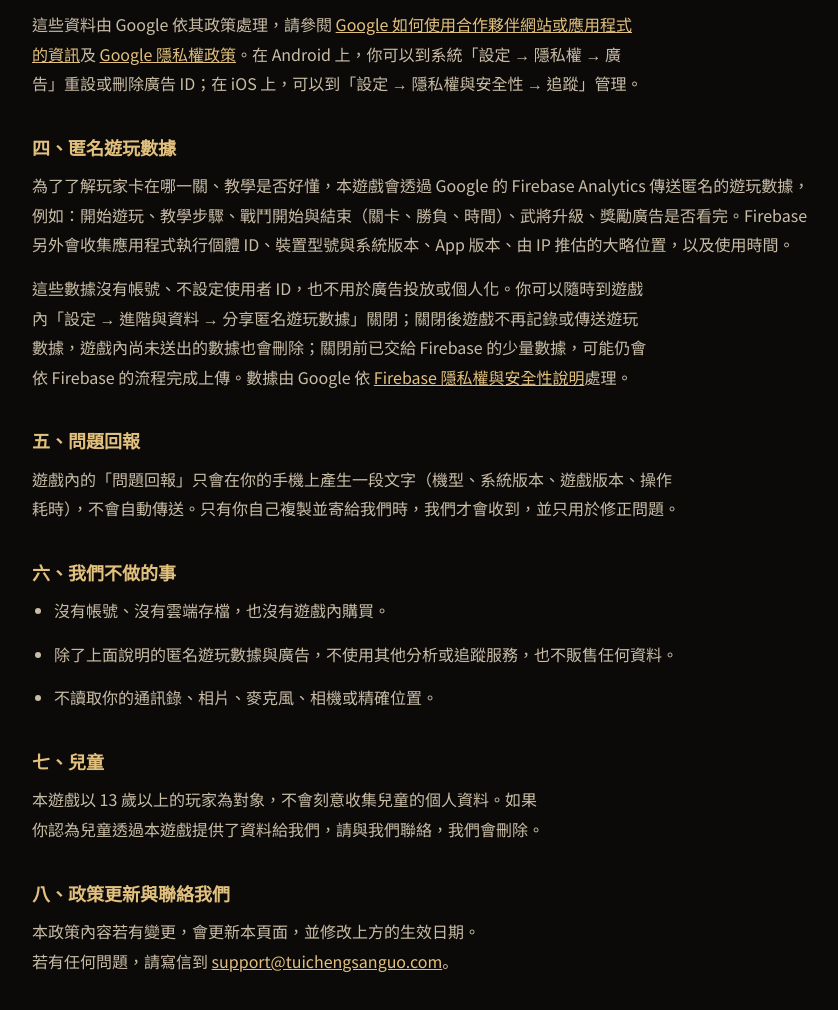
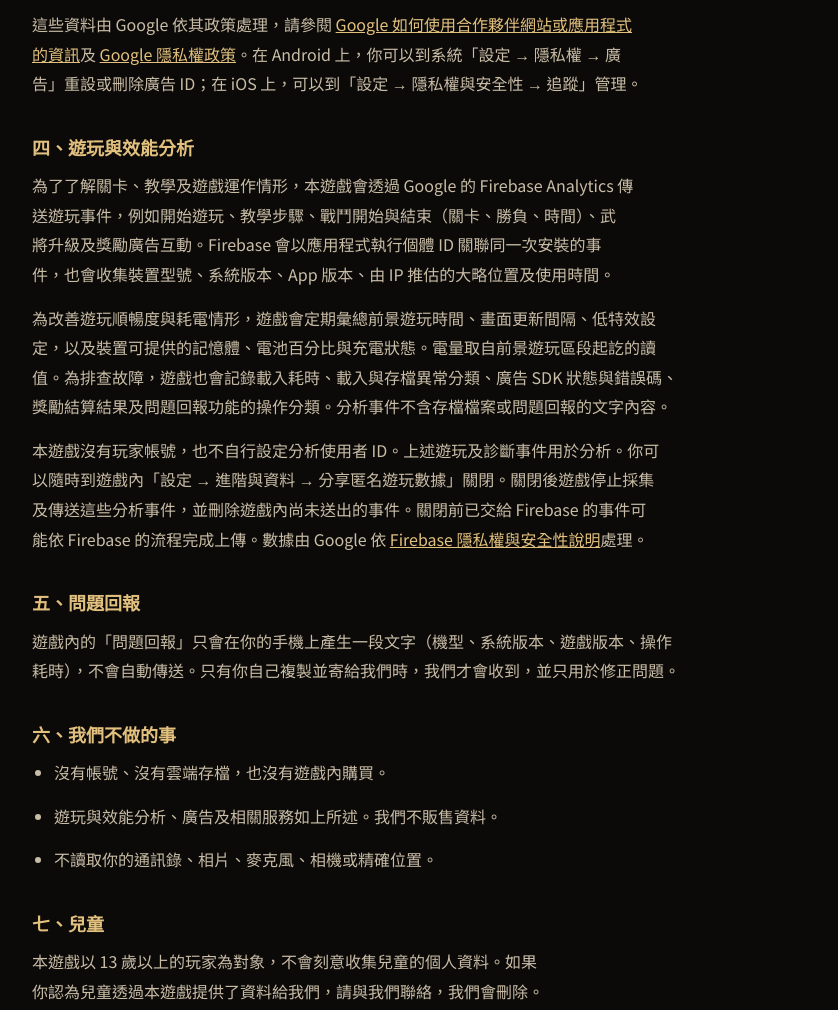
Before and after one commit to StudjoDev/tuichengsanguo-site, a plain HTML site: page privacy.html in a window 1280 px wide. Shown: the part 1260-2270 px from the top of the page, without its empty margins (40-878 px from the left). Drawn offline with Linux system fonts and the light colour scheme.

Commit message:
Disclose gameplay and performance analytics in privacy policy

```diff
--- a/privacy.html
+++ b/privacy.html
@@ -4,7 +4,7 @@
 <meta charset="utf-8">
 <meta name="viewport" content="width=device-width, initial-scale=1">
 <title>隱私權政策｜推城三國官方網站</title>
-<meta name="description" content="《推城三國》隱私權政策。了解遊戲進度、獎勵廣告、匿名遊玩數據與問題回報的資料處理方式。">
+<meta name="description" content="《推城三國》隱私權政策。了解遊戲進度、獎勵廣告、遊玩與效能分析及問題回報的資料處理方式。">
 <meta name="theme-color" content="#0c0a08">
 <link rel="canonical" href="https://tuichengsanguo.com/privacy.html">
 <link rel="icon" type="image/png" href="assets/icon-256.png">
@@ -12,7 +12,7 @@
 <meta property="og:type" content="website">
 <meta property="og:site_name" content="推城三國">
 <meta property="og:title" content="隱私權政策｜推城三國官方網站">
-<meta property="og:description" content="《推城三國》隱私權政策。了解遊戲進度、獎勵廣告、匿名遊玩數據與問題回報的資料處理方式。">
+<meta property="og:description" content="《推城三國》隱私權政策。了解遊戲進度、獎勵廣告、遊玩與效能分析及問題回報的資料處理方式。">
 <meta property="og:url" content="https://tuichengsanguo.com/privacy.html">
 <meta property="og:image" content="https://tuichengsanguo.com/assets/og.jpg">
 <meta property="og:locale" content="zh_TW">
@@ -105,15 +105,16 @@ a:focus-visible,summary:focus-visible{outline:2px solid #e2c07e;outline-offset:4
 <tr><td>當機、效能與其他診斷資料</td><td>維持廣告正常運作、分析</td></tr>
 </table>
 <p>這些資料由 Google 依其政策處理，請參閱 <a href="https://policies.google.com/technologies/partner-sites?hl=zh-TW">Google 如何使用合作夥伴網站或應用程式的資訊</a>及 <a href="https://policies.google.com/privacy?hl=zh-TW">Google 隱私權政策</a>。在 Android 上，你可以到系統「設定 → 隱私權 → 廣告」重設或刪除廣告 ID；在 iOS 上，可以到「設定 → 隱私權與安全性 → 追蹤」管理。</p>
-<h3>四、匿名遊玩數據</h3>
-<p>為了了解玩家卡在哪一關、教學是否好懂，本遊戲會透過 Google 的 Firebase Analytics 傳送匿名的遊玩數據，例如：開始遊玩、教學步驟、戰鬥開始與結束（關卡、勝負、時間）、武將升級、獎勵廣告是否看完。Firebase 另外會收集應用程式執行個體 ID、裝置型號與系統版本、App 版本、由 IP 推估的大略位置，以及使用時間。</p>
-<p>這些數據沒有帳號、不設定使用者 ID，也不用於廣告投放或個人化。你可以隨時到遊戲內「設定 → 進階與資料 → 分享匿名遊玩數據」關閉；關閉後遊戲不再記錄或傳送遊玩數據，遊戲內尚未送出的數據也會刪除；關閉前已交給 Firebase 的少量數據，可能仍會依 Firebase 的流程完成上傳。數據由 Google 依 <a href="https://firebase.google.com/support/privacy?hl=zh-tw">Firebase 隱私權與安全性說明</a>處理。</p>
+<h3>四、遊玩與效能分析</h3>
+<p>為了了解關卡、教學及遊戲運作情形，本遊戲會透過 Google 的 Firebase Analytics 傳送遊玩事件，例如開始遊玩、教學步驟、戰鬥開始與結束（關卡、勝負、時間）、武將升級及獎勵廣告互動。Firebase 會以應用程式執行個體 ID 關聯同一次安裝的事件，也會收集裝置型號、系統版本、App 版本、由 IP 推估的大略位置及使用時間。</p>
+<p>為改善遊玩順暢度與耗電情形，遊戲會定期彙總前景遊玩時間、畫面更新間隔、低特效設定，以及裝置可提供的記憶體、電池百分比與充電狀態。電量取自前景遊玩區段起訖的讀值。為排查故障，遊戲也會記錄載入耗時、載入與存檔異常分類、廣告 SDK 狀態與錯誤碼、獎勵結算結果及問題回報功能的操作分類。分析事件不含存檔檔案或問題回報的文字內容。</p>
+<p>本遊戲沒有玩家帳號，也不自行設定分析使用者 ID。上述遊玩及診斷事件用於分析。你可以隨時到遊戲內「設定 → 進階與資料 → 分享匿名遊玩數據」關閉。關閉後遊戲停止採集及傳送這些分析事件，並刪除遊戲內尚未送出的事件。關閉前已交給 Firebase 的事件可能依 Firebase 的流程完成上傳。數據由 Google 依 <a href="https://firebase.google.com/support/privacy?hl=zh-tw">Firebase 隱私權與安全性說明</a>處理。</p>
 <h3>五、問題回報</h3>
 <p>遊戲內的「問題回報」只會在你的手機上產生一段文字（機型、系統版本、遊戲版本、操作耗時），不會自動傳送。只有你自己複製並寄給我們時，我們才會收到，並只用於修正問題。</p>
 <h3>六、我們不做的事</h3>
 <ul>
 <li>沒有帳號、沒有雲端存檔，也沒有遊戲內購買。</li>
-<li>除了上面說明的匿名遊玩數據與廣告，不使用其他分析或追蹤服務，也不販售任何資料。</li>
+<li>遊玩與效能分析、廣告及相關服務如上所述。我們不販售資料。</li>
 <li>不讀取你的通訊錄、相片、麥克風、相機或精確位置。</li>
 </ul>
 <h3>七、兒童</h3>
```
